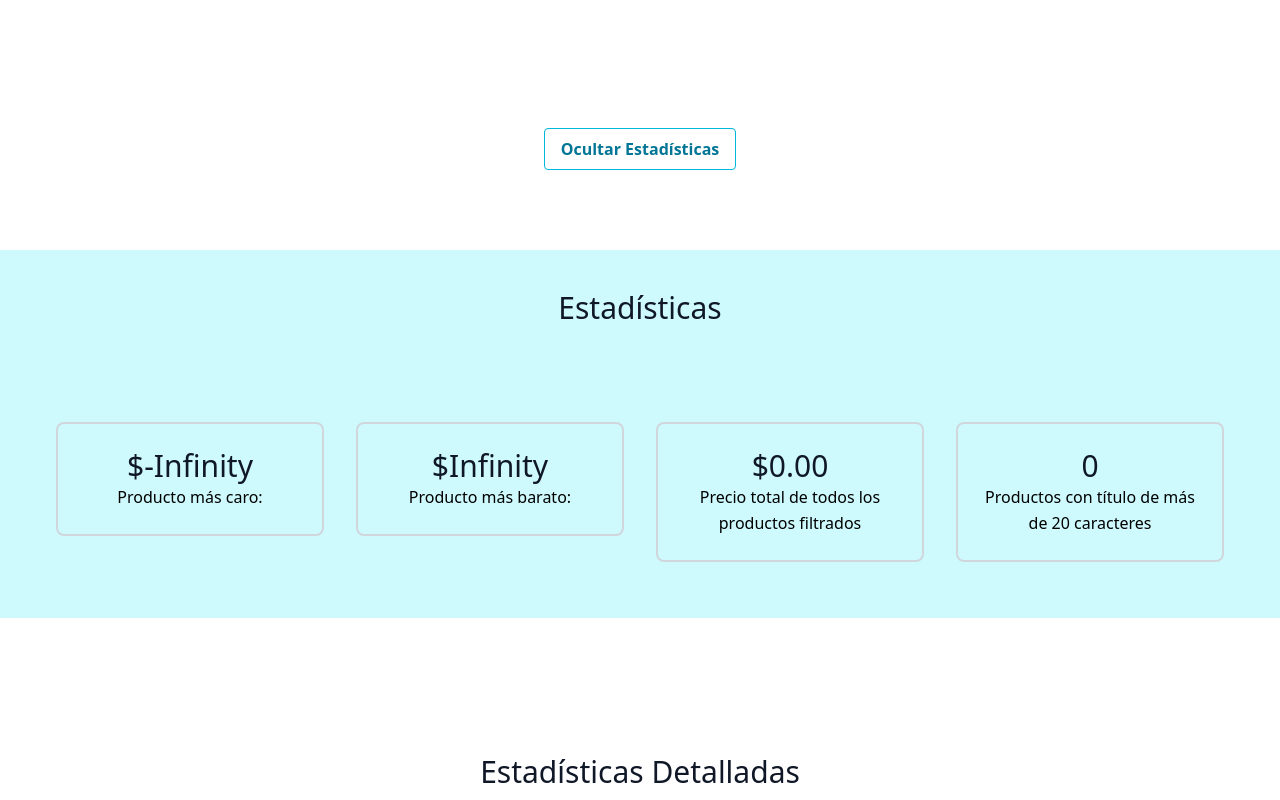
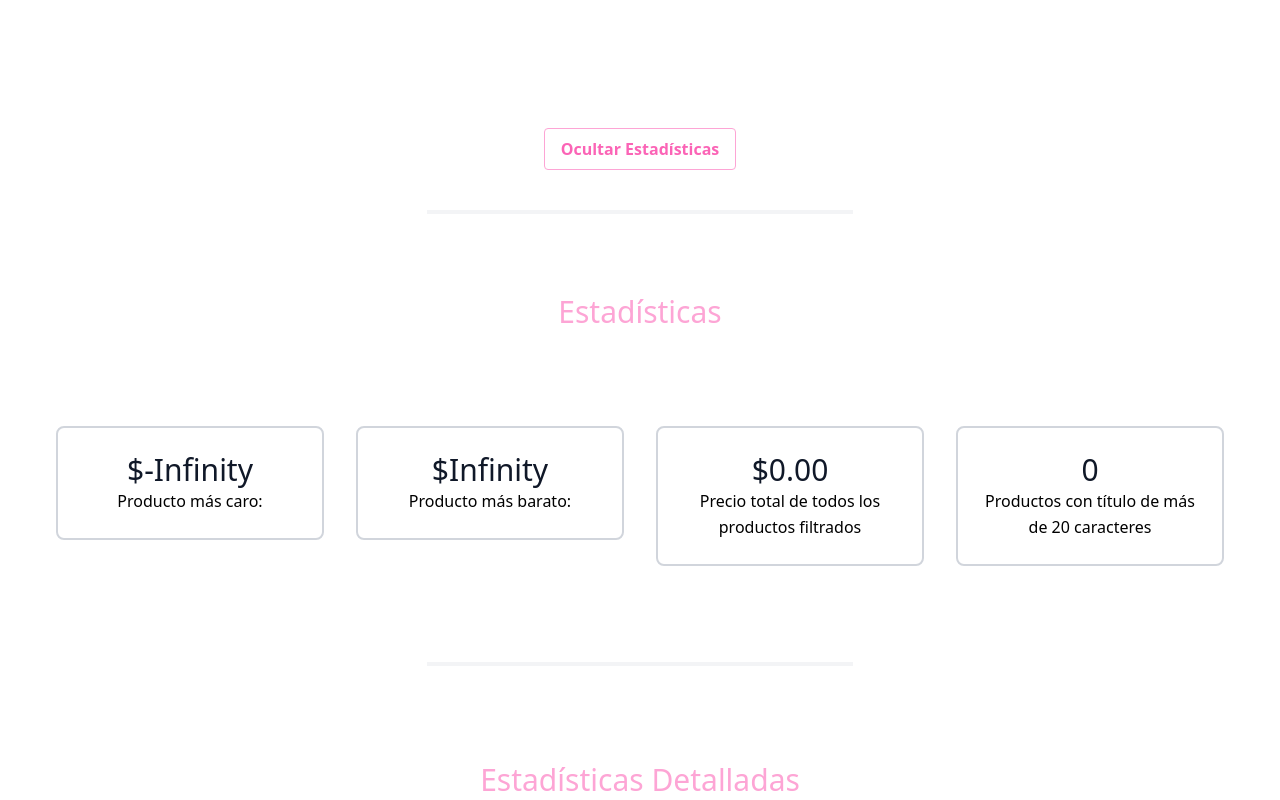
Before and after one commit to amayabren/ABP-Proyecto-Integrador, a React (Vite) app: page / in a window 1280 px wide. Shown: the part 420-1220 px from the top of the page. Built offline with nearby package versions, Linux system fonts and the light colour scheme; no server answers.

Commit message:
Cambiando estilos

```diff
--- a/src/App.jsx
+++ b/src/App.jsx
@@ -158,11 +158,13 @@ function App() {
       <ProductsList products={sortedProducts} />
 
       <div className="fondo text-center p-10">
-        <button className='bg-transparent hover:bg-cyan-500 text-cyan-700 font-semibold hover:text-white py-2 px-4 border border-cyan-500 hover:border-transparent rounded' onClick={() => setShow(!show)}>{show ? "Ocultar Estadísticas" : "Mostrar Estadísticas"}</button>
+        <button className='bg-transparent hover:bg-pink-300 text-pink-400 font-semibold hover:text-white py-2 px-4 border border-pink-300 hover:border-transparent rounded' onClick={() => setShow(!show)}>{show ? "Ocultar Estadísticas" : "Mostrar Estadísticas"}</button>
       </div>
+
 
     {show && (
       <>
+        <div className='w-1/3 mx-auto border-t-4 border-gray-100'></div>
         <Stats
           max={maxPrice}
           min={minPrice}
@@ -171,6 +173,7 @@ function App() {
           totalPrice={totalPrice}
           longTitle={longTitle}
         />
+        <div className='w-1/3 mx-auto border-t-4 border-gray-100'></div>
         <DetailedStats
           averagePrice={averagePrice}
           productsByCategory={productsByCategory}
@@ -181,6 +184,7 @@ function App() {
           averageRating={averageRating}
           averageRatingByCategory={averageRatingByCategory}
         />
+        <div className='w-1/3 mx-auto border-t-4 border-gray-100'></div>
         <Charts
           productsByCategory={productsByCategory}
           allProducts={products}
--- a/src/components/Charts.jsx
+++ b/src/components/Charts.jsx
@@ -3,7 +3,7 @@ import {
   LineChart, Line, PieChart, Pie, Cell, ResponsiveContainer
 } from 'recharts';
 
-const COLORS = ['#6366f1', '#34d399', '#f87171']; // Tailwind colors
+const COLORS = ['#6366f1', '#34d399', '#f87171'];
 
 function Charts({ productsByCategory, allProducts }) {
   // Datos para el gráfico de barras
@@ -40,7 +40,7 @@ function Charts({ productsByCategory, allProducts }) {
   return (
     <section className="py-12">
       <div className="container mx-auto px-4">
-
+        <h1 className='sm:text-3xl text-2xl font-medium text-center title-font text-pink-300 mb-10 '>Visualizaciones</h1>
         {/* Gráfico de barras */}
         <h2 className="text-2xl font-semibold mb-4 text-center">
           Cantidad de productos por categoría
--- a/src/components/DetailedStats.jsx
+++ b/src/components/DetailedStats.jsx
@@ -10,10 +10,10 @@ function DetailedStats({
   averageRatingByCategory
 }) {
   return (
-    <section className="texto-detailed-stats text-gray-600 body-font">
-      <div className="container px-5 py-24 mx-auto">
-        <div className="text-center mb-20">
-          <h1 className="sm:text-3xl text-2xl font-medium text-center title-font text-gray-900 mb-4">
+    <section className="texto-detailed-stats text-gray-600 body-font ">
+      <div className="container px-5 py-24 mx-auto ">
+        <div className="text-center mb-20 ">
+          <h1 className="sm:text-3xl text-2xl font-medium text-center title-font text-pink-300 mb-4 ">
             Estadísticas Detalladas
           </h1>
           <p className="text-base leading-relaxed xl:w-2/4 lg:w-3/4 mx-auto">
--- a/src/components/StatsPanel.jsx
+++ b/src/components/StatsPanel.jsx
@@ -1,7 +1,7 @@
 function Stats(props) {
   return (
-    <div className="fondo-stats text-center my-10 bg-cyan-100">
-      <h1 className="fondo-h1-stats sm:text-3xl text-2xl font-medium title-font p-10 text-gray-900">
+    <div className="fondo-stats text-center my-10">
+      <h1 className="fondo-h1-stats sm:text-3xl text-2xl font-medium title-font p-10 text-pink-300">
         Estadísticas
       </h1>
 
```
